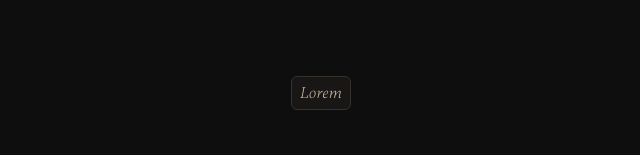
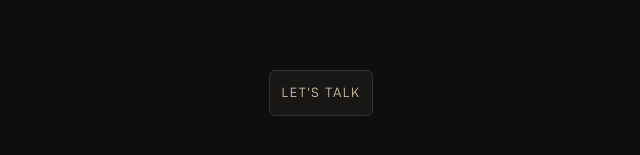
Before and after one commit to najmulhc/najmulhc-portfolio, a Next.js app: page / in a window 1280 px wide. Shown: the part 307-462 px from the top of the page, without its empty margins (319-959 px from the left). Built offline with nearby package versions, Linux system fonts and the light colour scheme.

Commit message:
buttons complete

```diff
--- a/src/app/components/atoms/button.tsx
+++ b/src/app/components/atoms/button.tsx
@@ -9,7 +9,7 @@ interface ButtonProps {
 const Button: React.FC<ButtonProps> = ({ className, onClick, children }) => {
   return (
     <button
-      className={`${styles.button} font-gambetta ${className}`}
+      className={`${styles.button} ${className}`}
       onClick={onClick}
     >
       {children}
--- a/src/app/page.tsx
+++ b/src/app/page.tsx
@@ -5,7 +5,7 @@ const Home = () => {
   return (
     <div className='flex justify-center items-center min-h-screen'>
       <Button>
-        Lorem
+        let's talk
       </Button>
     </div>
   )
--- a/src/app/styles/styles.ts
+++ b/src/app/styles/styles.ts
@@ -1,5 +1,5 @@
 // responsible for styles of all components
 export const styles = {
   button:
-    " text-primary px-2 py-1 border bg-buttonBackgroundOne border-buttonBorderOne hover:bg-primary hover:text-buttonBackgroundOne hover:border hover:border-primary transition-all rounded-md flex justify-center items-center gap-1 ",
+    " text-primary px-3 py-3 border bg-buttonBackgroundOne border-buttonBorderOne hover:bg-primary hover:text-buttonBackgroundOne hover:border hover:border-primary transition-all rounded-md flex justify-center items-center gap-1 font-satoshi-regular text-[0.813rem] uppercase tracking-[0.094rem]",
 };
```
